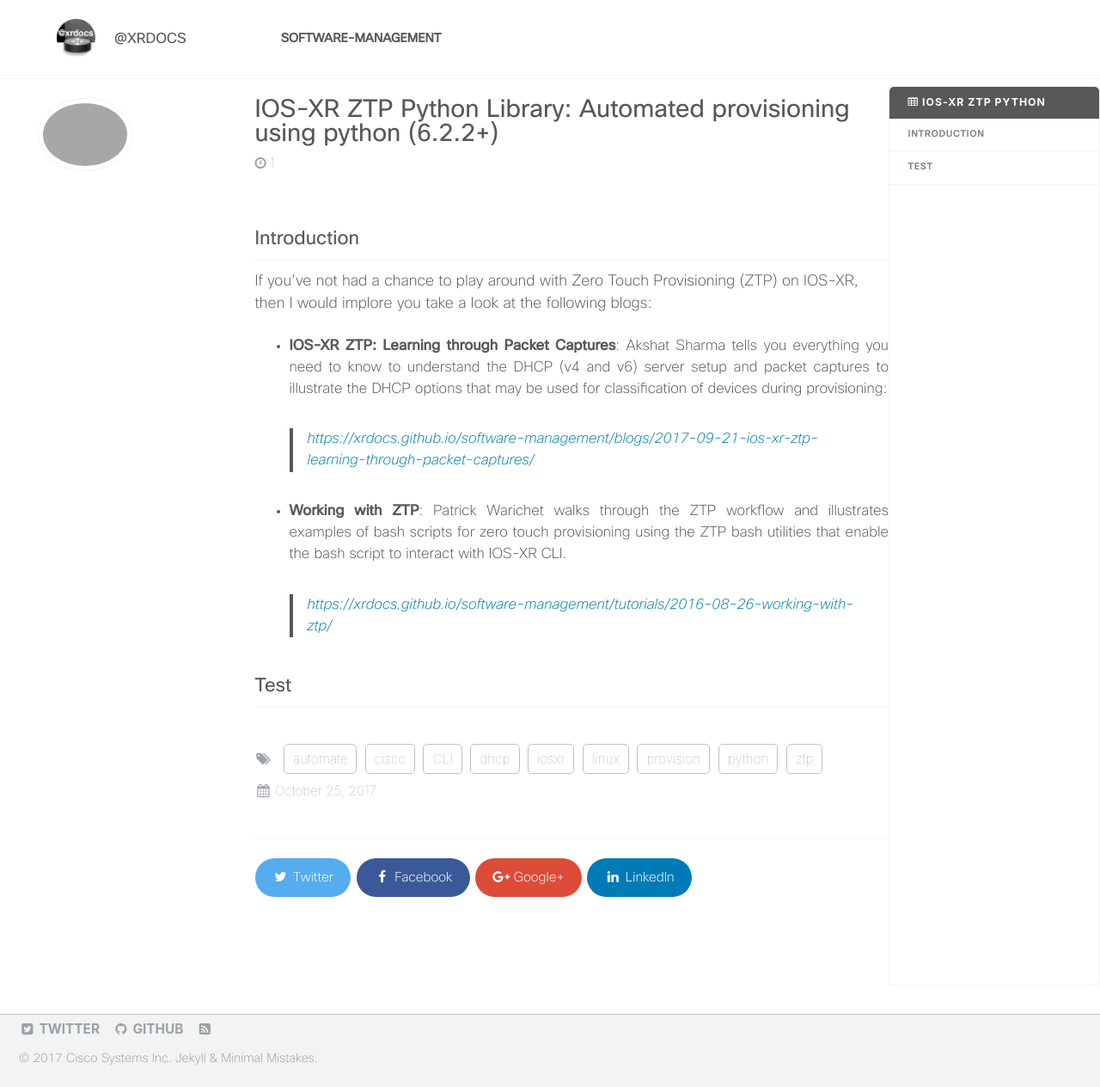
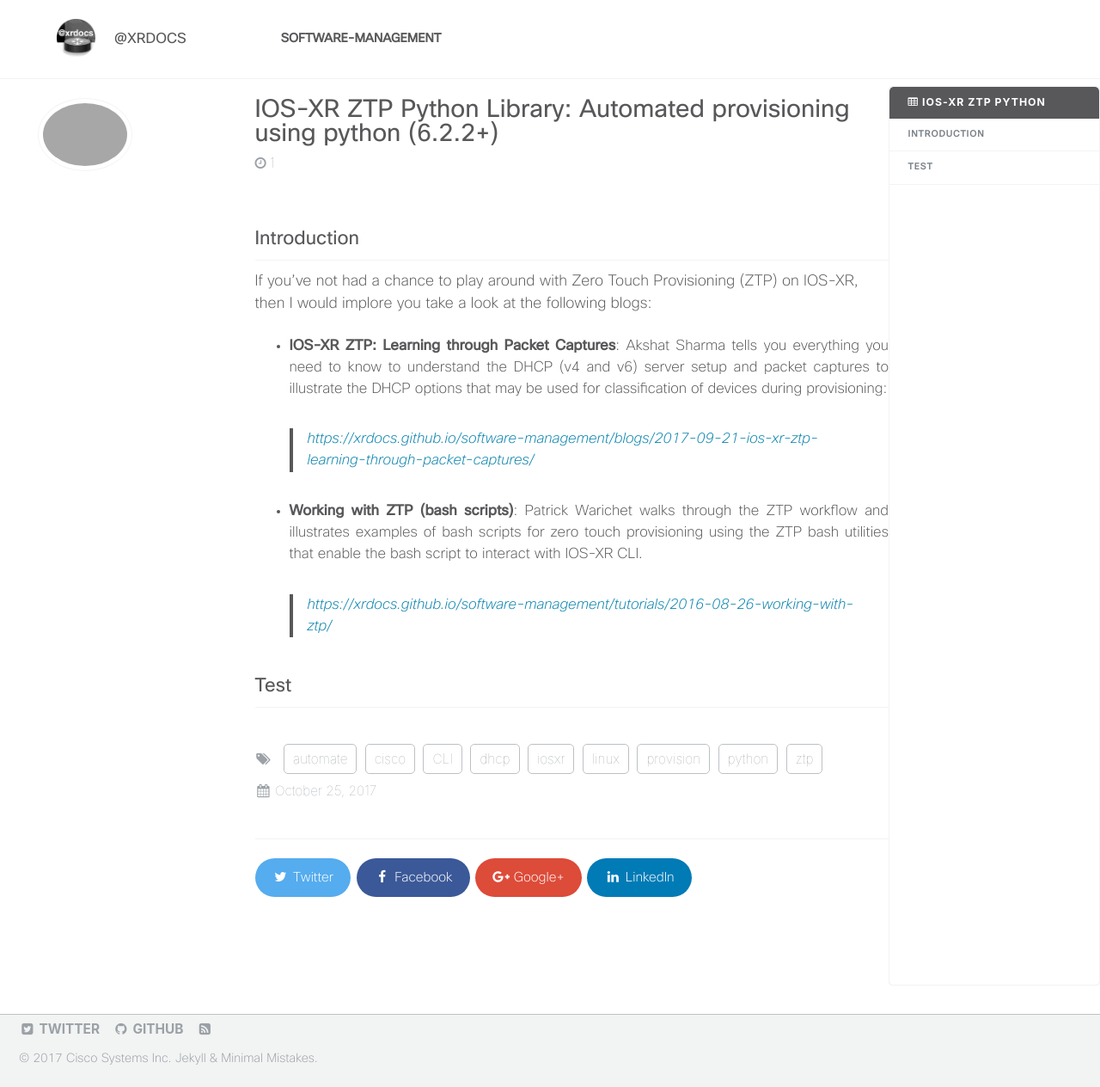
Before and after one commit to xrdocs/software-management, a Jekyll site: the page built from _tutorials/2017-10-25-ios-xr-ztp-python-library-automated-provisioning-using-python.md, in a window 1280 px wide and 1264 px high. Shown: the whole window at 86% size. Built offline with Jekyll 4.4.1, drawn with Linux system fonts in a browser that asks for light colours; comment, search, counter and statistics services are not loaded.

Commit message:
Create 2017-10-25-ios-xr-ztp-python-library-automated-provisioning-using-python.md

```diff
--- a/_tutorials/2017-10-25-ios-xr-ztp-python-library-automated-provisioning-using-python.md
+++ b/_tutorials/2017-10-25-ios-xr-ztp-python-library-automated-provisioning-using-python.md
@@ -29,7 +29,7 @@ If you've not had a chance to play around with Zero Touch Provisioning (ZTP) on
 *  **IOS-XR ZTP: Learning through Packet Captures**: Akshat Sharma tells you everything you need to know to understand the DHCP (v4 and v6) server setup and packet captures to illustrate the DHCP options that may be used for classification of devices during provisioning:
 ><https://xrdocs.github.io/software-management/blogs/2017-09-21-ios-xr-ztp-learning-through-packet-captures/>
 
-*  **Working with ZTP**: Patrick Warichet walks through the ZTP workflow and illustrates examples of bash scripts for zero touch provisioning using the ZTP bash utilities that enable the bash script to interact with IOS-XR CLI.
+*  **Working with ZTP (bash scripts)**: Patrick Warichet walks through the ZTP workflow and illustrates examples of bash scripts for zero touch provisioning using the ZTP bash utilities that enable the bash script to interact with IOS-XR CLI.
 ><https://xrdocs.github.io/software-management/tutorials/2016-08-26-working-with-ztp/>
 
 ## Test
```
